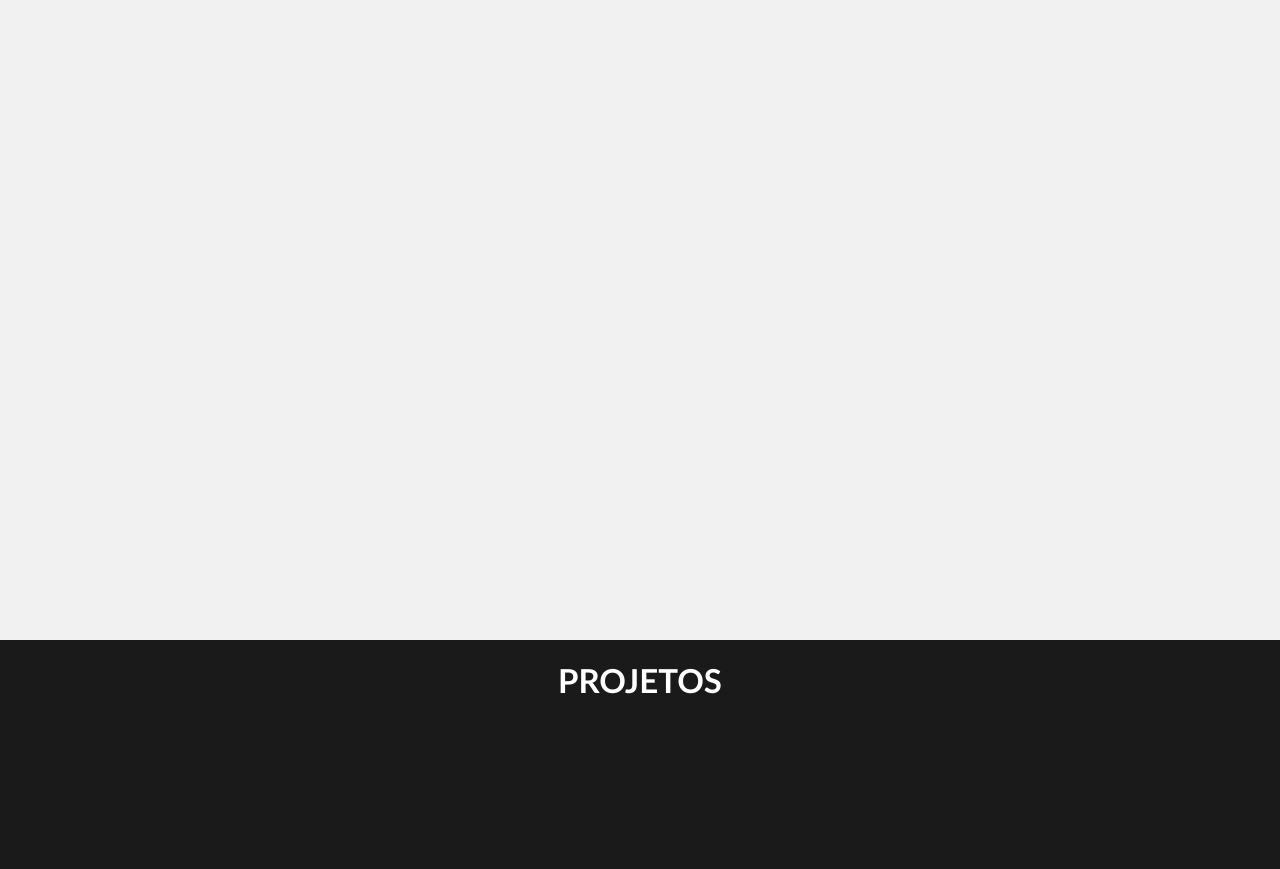
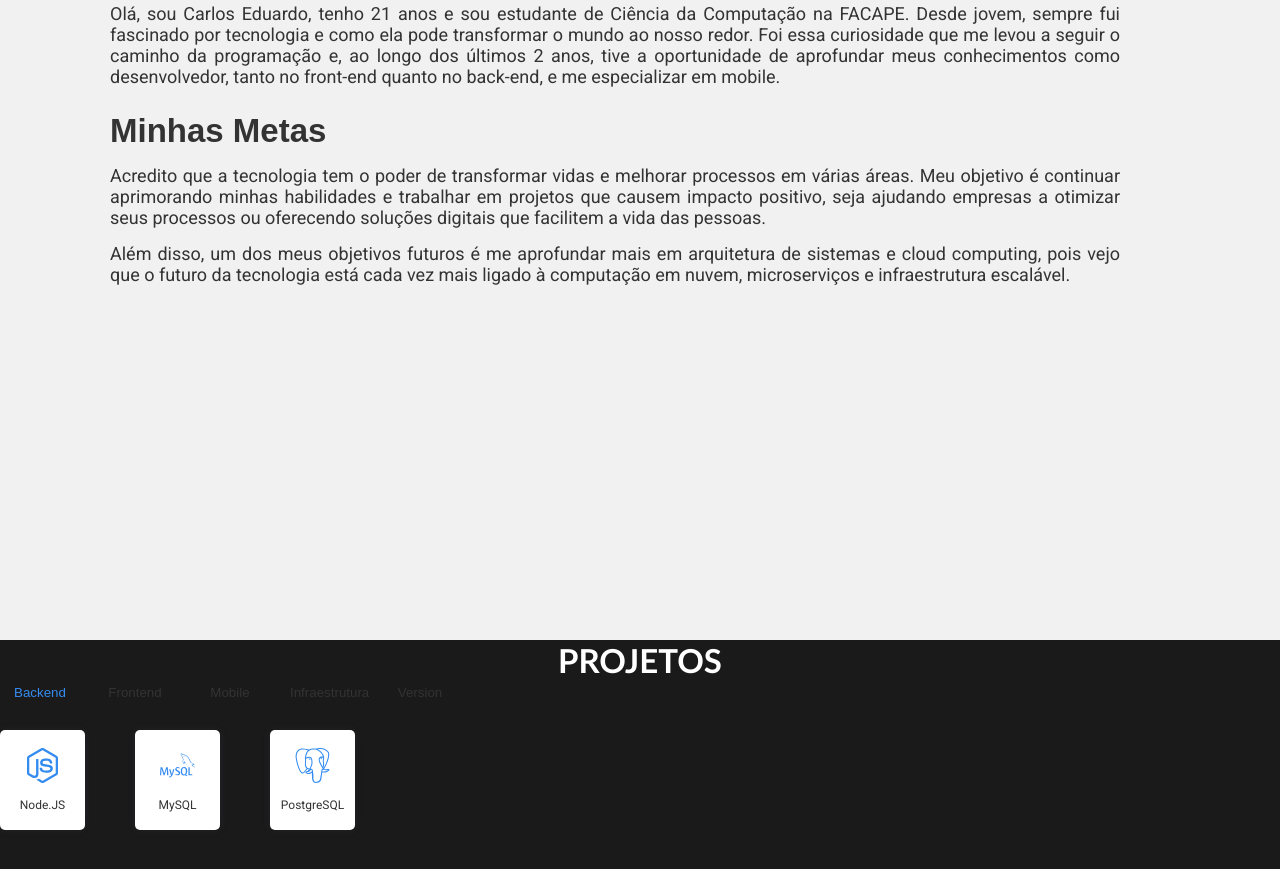
Before and after one commit to caduzz/portfolio, a React (Create React App) app: page / in a window 1280 px wide. Shown: the part 1035-1904 px from the top of the page. Built offline with nearby package versions, Linux system fonts and the light colour scheme.

Commit message:
Nao aguento mais isso ODEIO FRONT

```diff
--- a/public/index.html
+++ b/public/index.html
@@ -13,9 +13,9 @@
 
   <link rel="preconnect" href="https://fonts.googleapis.com">
   <link rel="preconnect" href="https://fonts.gstatic.com" crossorigin>
-  <link href="https://fonts.googleapis.com/css2?family=Bebas+Neue&display=swap" rel="stylesheet">
-
-
+  <link
+    href="https://fonts.googleapis.com/css2?family=Roboto:ital,wght@0,100;0,300;0,400;0,500;0,700;0,900;1,100;1,300;1,400;1,500;1,700;1,900&display=swap"
+    rel="stylesheet">
   <title>Carlos Eduardo</title>
 </head>
 
--- /dev/null
+++ b/src/components/CardSkill/index.jsx
@@ -0,0 +1,14 @@
+import { Container } from "./styles";
+
+function CardSkill({ Icon, title }) {
+  return (
+    <Container>
+      <div className="contentCardSkill">
+        <div className="cardSkillIcon">{Icon}</div>
+        <p className="cardSkillTitle">{title}</p>
+      </div>
+    </Container>
+  );
+}
+
+export default CardSkill;
--- /dev/null
+++ b/src/components/CardSkill/styles.js
@@ -0,0 +1,32 @@
+import styled from "styled-components";
+
+export const Container = styled.div`
+  width: 85px;
+  height: 100px;
+
+  display: flex;
+  align-items: center;
+  justify-content: center;
+
+  user-select: none;
+
+  border-radius: 5px;
+
+  background-color: #ffffff;
+  box-shadow: 0px 0px 10px -2px rgba(80, 80, 120, 0.3);
+
+  .cardSkillIcon {
+    display: flex;
+    align-items: center;
+    justify-content: center;
+
+    margin-bottom: 15px;
+  }
+
+  .cardSkillTitle {
+    text-align: center;
+    font-size: 12px;
+    font-weight: 400;
+    color: #333333;
+  }
+`
--- a/src/pages/Home/index.jsx
+++ b/src/pages/Home/index.jsx
@@ -1,11 +1,23 @@
-import { useRef } from "react";
+import { act, useRef, useState } from "react";
+
+import { ButtonFilter, Container } from "./styles";
+
 import Header from "../../components/Header";
-import { Container } from "./styles";
+import CardSkill from "../../components/CardSkill";
+import { Swiper, SwiperSlide } from "swiper/react";
+
+import { skills, actions } from '../../services/data/skills'
 
 function Home() {
   const inicioSecaoRef = useRef(null);
   const sobreSecaoRef = useRef(null);
   const progetoSecaoRef = useRef(null);
+
+  const [action, setAction] = useState(1)
+
+  const skillsFilter = skills.filter(skill => skill.action === action);
+
+  const activeAction = (actionCompare) => action === actionCompare
 
   return (
     <Container>
@@ -32,20 +44,40 @@ function Home() {
 
       <section id="sobreSection" ref={sobreSecaoRef}>
         <div className="sobreContainer">
-          <div className="sobreHeaderArea">
-            <h2>Sobre</h2>
+          <div className="sobreDescriptionArea">
+            <div>
+              <div className="sobreHeaderArea">
+                <h2>Sobre Mim</h2>
+              </div>
+              <article className="sobreDescripiton">
+                Olá, sou Carlos Eduardo,
+                tenho 21 anos e sou estudante de Ciência da Computação na FACAPE.
+                Desde jovem, sempre fui fascinado por tecnologia e como ela pode transformar o mundo ao nosso redor.
+                Foi essa curiosidade que me levou a seguir o caminho da programação e,
+                ao longo dos últimos 2 anos,
+                tive a oportunidade de aprofundar meus conhecimentos como desenvolvedor,
+                tanto no front-end quanto no back-end,
+                e me especializar em mobile.
+              </article>
+            </div>
+            <div>
+              <div className="sobreHeaderArea">
+                <h2>Minhas Metas</h2>
+              </div>
+              <article className="sobreDescripiton">
+                Acredito que a tecnologia tem o poder de transformar vidas e melhorar processos em várias áreas.
+                Meu objetivo é continuar aprimorando minhas habilidades e trabalhar em projetos que causem impacto positivo,
+                seja ajudando empresas a otimizar seus processos ou oferecendo soluções digitais que facilitem a vida das pessoas.
+              </article>
+              <article className="sobreDescripiton">
+                Além disso, um dos meus objetivos futuros é me aprofundar mais em arquitetura de sistemas e cloud computing,
+                pois vejo que o futuro da tecnologia está cada vez mais ligado à computação em nuvem,
+                microserviços e infraestrutura escalável.
+              </article>
+            </div>
           </div>
-          <div className="sobreContentArea">
-            <div className="sobreDescriptionArea">
-              Tenho 21 anos, sou estudante de Ciência da Computação na FACAPE.
-              Ao longo de 2 anos de experiência em estágio como desenvolvedor mobile,
-              evoluí para atuar como desenvolvedor fullstack.
-              Sempre busco aprender novas tecnologias e construir soluções robustas e escaláveis,
-              com o objetivo de impactar positivamente a vida das pessoas por meio da tecnologia.
-            </div>
-            <div className="sobreHabilidadesArea">
-
-            </div>
+          <div>
+            <img />
           </div>
         </div>
       </section>
@@ -56,6 +88,34 @@ function Home() {
             <h2>PROJETOS</h2>
           </div>
         </div>
+        <div className="sobreSkillsArea">
+          <div className="sobreSkillFilterArea">
+            {actions.map((action, index) => (
+              <ButtonFilter
+                key={index}
+                onClick={() => setAction(action.id)}
+                style={{
+                  color: activeAction(action.id) ? '#348cf0' : '#333333'
+                }}
+              >
+                {action.name}
+              </ButtonFilter>
+            ))}
+          </div>
+          <div className="sobreSkillsContent">
+            <div
+              className="sobreSkillsSwiper"
+            >
+              {skillsFilter.map(skill => (
+                <CardSkill
+                  key={skill.title}
+                  Icon={skill.icon}
+                  title={skill.title}
+                />
+              ))}
+            </div>
+          </div>
+        </div>
       </section>
     </Container>
   )
--- a/src/pages/Home/styles.js
+++ b/src/pages/Home/styles.js
@@ -2,6 +2,7 @@ import styled from "styled-components";
 
 export const Container = styled.main`
   width: 100%;
+  overflow: hidden;
 
   #userInfoSection {
     display: flex;
@@ -9,7 +10,7 @@ export const Container = styled.main`
     align-items: center;
     justify-content: center;
 
-    padding-inline: 12rem;
+    padding-inline: 25px;
 
     width: 100%;
     height: 100vh;
@@ -45,6 +46,7 @@ export const Container = styled.main`
           .userDescription {
             color: #afafaf;
             font-size: 18px;
+            text-align: justify;
           }
 
           .serviceName {
@@ -52,19 +54,6 @@ export const Container = styled.main`
             font-family: 'Work Sans', sans-serif;
             color: #348cf0;
           }
-        }
-      }
-      .userDescriptionArea {
-        display: flex;
-        justify-content: flex-end;
-        align-items: flex-end;
-
-        .userDescription {
-          text-align: end;
-          margin-top: 15px;
-          color: #ffffff;
-          font-size: 15px;
-          font-family: 'Work Sans', sans-serif;
         }
       }
     }
@@ -75,7 +64,7 @@ export const Container = styled.main`
     flex-direction: column;
     align-items: center;
 
-    padding: 20px;
+    padding: 25px;
 
     width: 100%;
     height: 100vh;
@@ -84,11 +73,14 @@ export const Container = styled.main`
 
     .sobreContainer {
       width: 100%;
+      gap: 50px;
+
+      padding: 85px;
 
       display: flex;
-      flex-direction: column;
-      align-items: flex-start;
-      justify-content: flex-start;
+      flex-direction: row;
+      align-items: center;
+      justify-content: center;
 
       .sobreHeaderArea {
         color: #333333;
@@ -98,15 +90,26 @@ export const Container = styled.main`
         font-weight: bold;
       }
 
-      .sobreContentArea {
-        width: 50%;
+      .sobreDescriptionArea {
         display: flex;
+        flex-direction: column;
+        gap: 25px;
 
-        p {
-          font-size: 16px;
-          font-family: 'Work Sans', sans-serif;
+        width: 100%;
+
+        .sobreDescripiton {
+
+          margin-top: 15px;
+
+          color: #333333;
+
+          font-size: 18px;
+          font-family: "Roboto", sans-serif;
+          font-weight: 400;
+          text-align: justify;
         }
       }
+
     }
   }
 
@@ -114,10 +117,37 @@ export const Container = styled.main`
     display: flex;
     flex-direction: column;
 
-    padding: 20px;
-
     width: 100%;
     height: 100vh;
+
+    .sobreSkillsArea {
+        width: 100%;
+
+        color: #333333;
+        font-family: "Roboto", sans-serif;
+
+        .sobreSkillFilterArea {
+          width: 100%;
+
+          display: flex;
+          gap: 15px;
+        }
+
+        .sobreSkillsContent {
+          margin-top: 25px;
+          width: 100%;
+          display: flex;
+          flex-direction: row;
+
+          .sobreSkillsSwiper {
+            width: 100%;
+
+            gap: 50px;
+            display: flex;
+            flex-direction: row;
+          }
+        }
+      }
 
     .projectContainer {
       width: 100%;
@@ -135,6 +165,20 @@ export const Container = styled.main`
         font-size: 22px;
         font-family: 'Gill Sans', 'Gill Sans MT', Calibri, 'Trebuchet MS', sans-serif;
       }
+
     }
   }
 `
+
+export const ButtonFilter = styled.button`
+  text-transform: capitalize;
+  width: 80px;
+  padding: 5px;
+  color: ${p => p.active ? '#348cf0' : '#333333'};
+
+  border-radius: 5px;
+  cursor: pointer;
+  border: none;
+  background-color: transparent;
+
+`
--- /dev/null
+++ b/src/services/data/skills.js
@@ -0,0 +1,87 @@
+import { SiCss3, SiDocker, SiGit, SiHtml5, SiJavascript, SiLinux, SiMongodb, SiMysql, SiNodedotjs, SiPostgresql, SiReact, SiTypescript } from "react-icons/si";
+
+export const skills = [
+  {
+    title: "HTML",
+    icon: <SiHtml5 color='#348cf0' size={35} />,
+    action: 2
+  },
+  {
+    title: "CSS",
+    icon: <SiCss3 color='#348cf0' size={35} />,
+    action: 2
+  },
+  {
+    title: "React.JS",
+    icon: <SiReact color='#348cf0' size={35} />,
+    action: 2
+  },
+  {
+    title: "JavaScript",
+    icon: <SiJavascript color='#348cf0' size={35} />,
+    action: 2
+  },
+  {
+    title: "Typescript",
+    icon: <SiTypescript color='#348cf0' size={35} />,
+    action: 2
+  },
+  {
+    title: "Node.JS",
+    icon: <SiNodedotjs color='#348cf0' size={35} />,
+    action: 1
+  },
+  {
+    title: "MySQL",
+    icon: <SiMysql color='#348cf0' size={35} />,
+    action: 1
+  },
+  {
+    title: "PostgreSQL",
+    icon: <SiPostgresql color='#348cf0' size={35} />,
+    action: 1
+  },
+  {
+    title: "React Native",
+    icon: <SiReact color='#348cf0' size={35} />,
+    action: 3
+  },
+  {
+    title: "Docker",
+    icon: <SiDocker color='#348cf0' size={35} />,
+    action: 4
+  },
+  {
+    title: "Linux",
+    icon: <SiLinux color='#348cf0' size={35} />,
+    action: 4
+  },
+  {
+    title: "Git",
+    icon: <SiGit color='#348cf0' size={35} />,
+    action: 5
+  },
+]
+
+export const actions = [
+  {
+    id: 1,
+    name: "backend",
+  },
+  {
+    id: 2,
+    name: "frontend",
+  },
+  {
+    id: 3,
+    name: "mobile",
+  },
+  {
+    id: 4,
+    name: "infraestrutura",
+  },
+  {
+    id: 5,
+    name: "version"
+  },
+]
--- a/src/styles/GlobalStyle.js
+++ b/src/styles/GlobalStyle.js
@@ -15,11 +15,6 @@ const GlobalStyle = createGlobalStyle`
     margin: 0;
     font-family: -apple-system, BlinkMacSystemFont, Segoe UI, Roboto, Oxygen,
       Ubuntu, Cantarell, Fira Sans, Droid Sans, Helvetica Neue, sans-serif;
-  }
-
-  section {
-    scroll-behavior: smooth;
-    transition: .2s;
   }
 
   body::-webkit-scrollbar {
```
